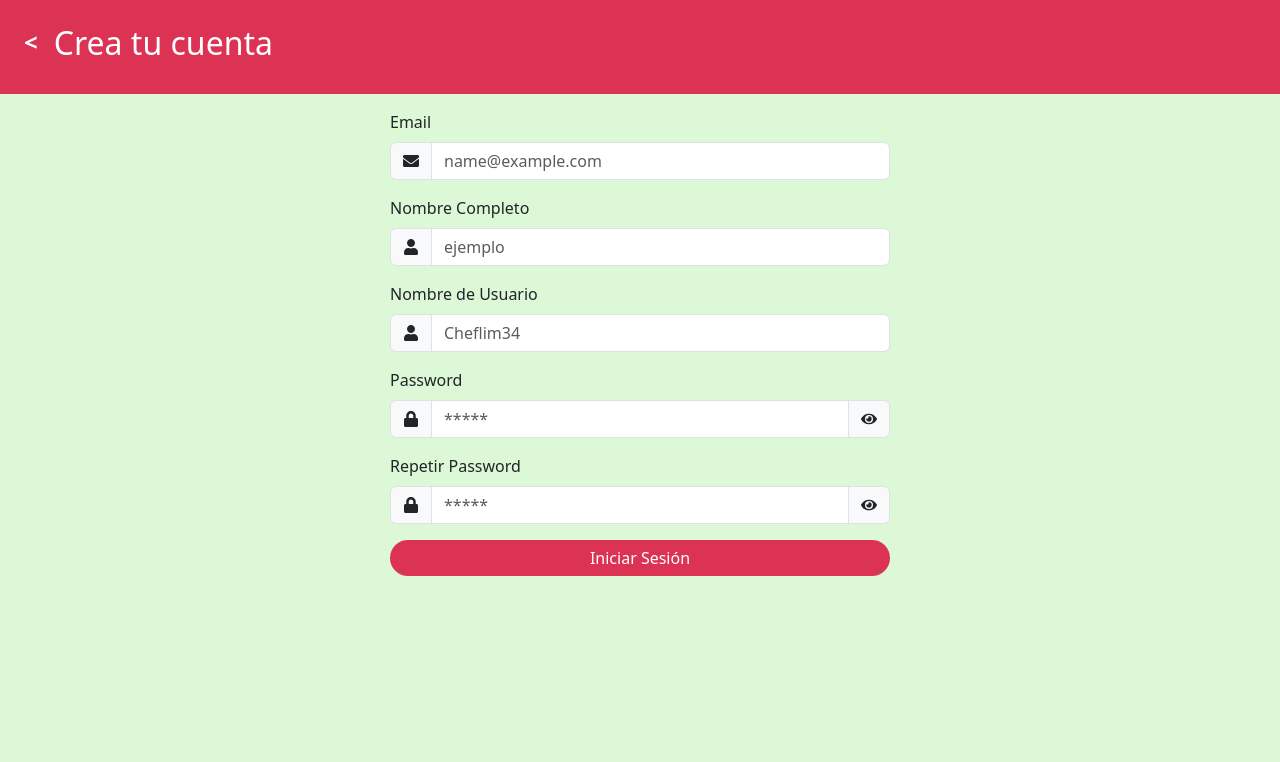
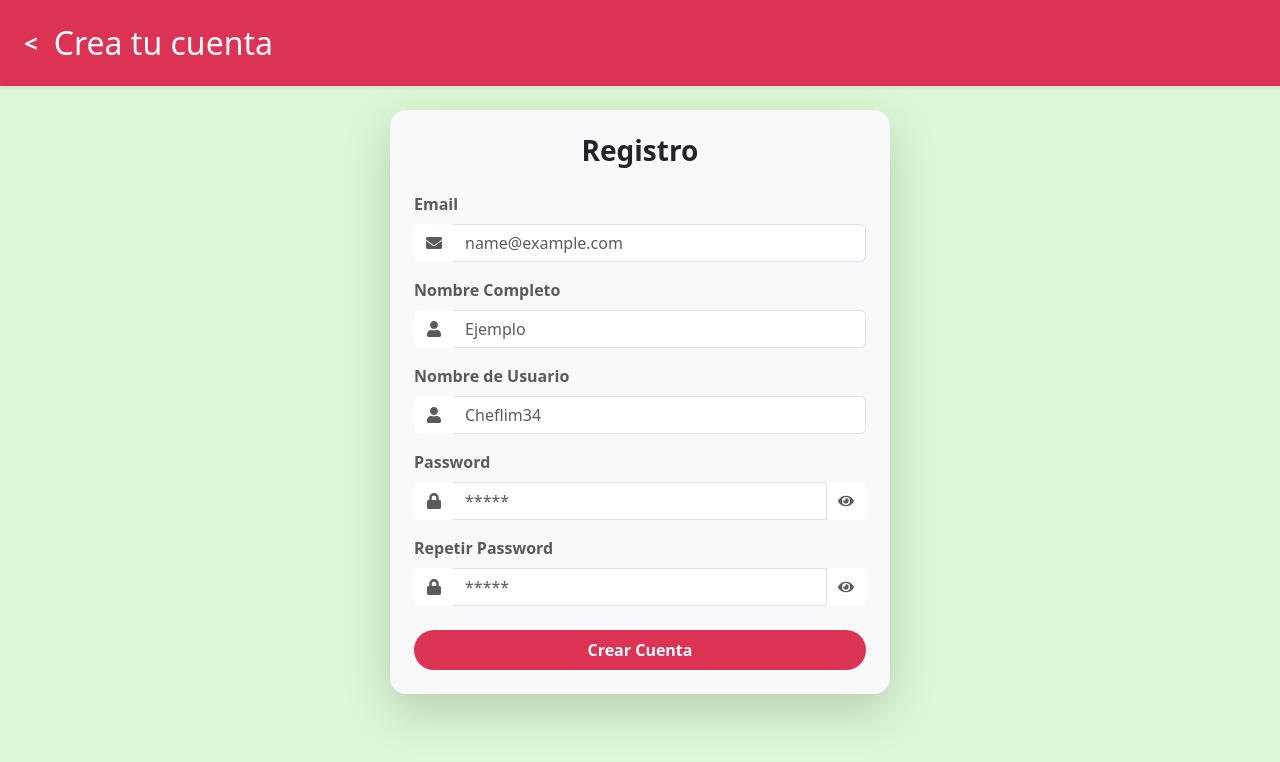
Before and after one commit to oeportil/CheflimFrontend, a React (Vite) app: page /register in a window 1280 px wide. Shown: the top 762 px of the page. Built offline with nearby package versions, Linux system fonts and the light colour scheme.

Commit message:
implementando react-toastify y registro de cuenta terminado

```diff
--- a/src/Register.tsx
+++ b/src/Register.tsx
@@ -3,132 +3,211 @@ import { Link } from "react-router-dom";
 import { FaEnvelope, FaUser, FaLock, FaEye, FaEyeSlash } from "react-icons/fa"; // Importa los íconos necesarios
 import { useState } from "react";
 import "./styles/registerStyles.css";
+import { useNavigate } from "react-router-dom";
 import { registerSchema } from "./libs/Schemas";
+import axios from "axios";
+import { toast } from "react-toastify";
 
 const Register = () => {
+  const navigate = useNavigate();
   //states para ver las passwords
   const [showPassword, setShowPassword] = useState<boolean>(false);
   const [showRepeatPassword, setShowRepeatPassword] = useState<boolean>(false);
 
   //función de registro
-  const registerAccount = (event: React.FormEvent<HTMLFormElement>) => {
+  const registerAccount = async (event: React.FormEvent<HTMLFormElement>) => {
     event.preventDefault();
-
+    //se crea un formData tomando en cuenta el evento del form
     const formData = new FormData(event.currentTarget);
-
+    //asi se toman los datos(con los names de los inputs)
     const data = {
-      email: formData.get("email"),
-      nombreCompleto: formData.get("nombreCompleto"),
-      nombreUsuario: formData.get("nombreUsuario"),
-      password: formData.get("password"),
+      correo: formData.get("email"),
+      nombre: formData.get("nombreCompleto"),
+      usuario: formData.get("nombreUsuario"),
+      contrasena: formData.get("password"),
     };
-
+    //verifica que los datos cumplan con el esquema
     const userData = registerSchema.safeParse(data);
     //si algo no cuadra tira error
     if (!userData.success) {
       userData.error.issues.forEach((issue) => {
-        console.log(issue.message);
+        toast.error(issue.message);
       });
       return;
     }
-
+    //el campo de repetir password lo tomo aparte para validarlo despues
     const repetirPassword = formData.get("repetirPassword");
 
-    if (repetirPassword != data.password) {
-      console.log("AAAAAAA");
+    if (repetirPassword != data.contrasena) {
+      toast.warn("Las passwords no coinciden");
       return;
+    }
+    //acá se valida que el usuairo no exista y se crea si no esta
+    try {
+      const userExist = await axios.post(
+        `${import.meta.env.VITE_API}/checkifuser`,
+        userData.data
+      );
+
+      if (!userExist.data.validacion!) {
+        //esta crea el usuario
+        const { data } = await axios.post(
+          `${import.meta.env.VITE_API}/createuser`,
+          userData.data
+        );
+        console.log(data);
+        const { token, id_usuario } = data; // Extrae el token y el ID del usuario
+
+        // Guarda solo el token y el ID del usuario en el localStorage
+        localStorage.setItem(
+          "userSession",
+          JSON.stringify({ token, id_usuario })
+        );
+
+        toast.success("Usuario creado correctamente");
+        navigate("/");
+        return;
+      }
+      toast.error("El usuario ya esta registrado");
+    } catch (e) {
+      toast.error("Ocurrio algo inesperado " + e);
     }
   };
 
   return (
     <>
-      <div className="bg-red d-flex gap-3 p-4 text-white">
-        <Link to={"/login"} className="text-white fs-4 fw-bolder">
-          {" "}
-          {"<"}{" "}
+      <div className="bg-red d-flex align-items-center gap-3 p-4 text-white shadow-sm">
+        <Link to={"/login"} className="text-white fs-4 fw-bold">
+          {"<"}
         </Link>
-        <h2 className="">Crea tu cuenta</h2>
+        <h2 className="m-0">Crea tu cuenta</h2>
       </div>
-      <div className="d-flex justify-content-center mt-3">
-        <Form className="register-max-w" onSubmit={registerAccount}>
+
+      <div className="d-flex justify-content-center mt-4">
+        <Form
+          className="register-max-w p-4 rounded-4 shadow-lg bg-light"
+          onSubmit={registerAccount}
+        >
+          <h3 className="text-center mb-4 text-dark fw-bold">Registro</h3>
+
           <Form.Group className="mb-3">
-            <Form.Label>Email</Form.Label>
+            <Form.Label htmlFor="email" className="fw-semibold text-muted">
+              Email
+            </Form.Label>
             <InputGroup>
-              <InputGroup.Text>
-                <FaEnvelope />
+              <InputGroup.Text className="bg-white border-0">
+                <FaEnvelope className="text-muted" />
               </InputGroup.Text>
               <Form.Control
+                id="email"
                 type="email"
                 placeholder="name@example.com"
                 name="email"
+                className="border-start-0"
               />
             </InputGroup>
           </Form.Group>
+
           <Form.Group className="mb-3">
-            <Form.Label>Nombre Completo</Form.Label>
+            <Form.Label htmlFor="name" className="fw-semibold text-muted">
+              Nombre Completo
+            </Form.Label>
             <InputGroup>
-              <InputGroup.Text>
-                <FaUser />
+              <InputGroup.Text className="bg-white border-0">
+                <FaUser className="text-muted" />
               </InputGroup.Text>
               <Form.Control
+                id="name"
                 type="text"
-                placeholder="ejemplo"
+                placeholder="Ejemplo"
                 name="nombreCompleto"
+                className="border-start-0"
               />
             </InputGroup>
           </Form.Group>
+
           <Form.Group className="mb-3">
-            <Form.Label>Nombre de Usuario</Form.Label>
+            <Form.Label htmlFor="userName" className="fw-semibold text-muted">
+              Nombre de Usuario
+            </Form.Label>
             <InputGroup>
-              <InputGroup.Text>
-                <FaUser />
+              <InputGroup.Text className="bg-white border-0">
+                <FaUser className="text-muted" />
               </InputGroup.Text>
               <Form.Control
+                id="userName"
                 type="text"
                 placeholder="Cheflim34"
                 name="nombreUsuario"
+                className="border-start-0"
               />
             </InputGroup>
           </Form.Group>
+
           <Form.Group className="mb-3">
-            <Form.Label>Password</Form.Label>
+            <Form.Label htmlFor="password" className="fw-semibold text-muted">
+              Password
+            </Form.Label>
             <InputGroup>
-              <InputGroup.Text>
-                <FaLock />
+              <InputGroup.Text className="bg-white border-0">
+                <FaLock className="text-muted" />
               </InputGroup.Text>
               <Form.Control
+                id="password"
                 type={showPassword ? "text" : "password"}
                 placeholder={showPassword ? "Password" : "*****"}
                 name="password"
+                className="border-start-0"
               />
-              <InputGroup.Text onClick={() => setShowPassword(!showPassword)}>
-                {showPassword ? <FaEyeSlash /> : <FaEye />}
+              <InputGroup.Text
+                className="bg-white border-0"
+                onClick={() => setShowPassword(!showPassword)}
+              >
+                {showPassword ? (
+                  <FaEyeSlash className="text-muted" />
+                ) : (
+                  <FaEye className="text-muted" />
+                )}
               </InputGroup.Text>
             </InputGroup>
           </Form.Group>
-          <Form.Group className="mb-3">
-            <Form.Label>Repetir Password</Form.Label>
+
+          <Form.Group className="mb-4">
+            <Form.Label
+              htmlFor="repeatPassword"
+              className="fw-semibold text-muted"
+            >
+              Repetir Password
+            </Form.Label>
             <InputGroup>
-              <InputGroup.Text>
-                <FaLock />
+              <InputGroup.Text className="bg-white border-0">
+                <FaLock className="text-muted" />
               </InputGroup.Text>
               <Form.Control
+                id="repeatPassword"
                 type={showRepeatPassword ? "text" : "password"}
                 placeholder={showRepeatPassword ? "Repetir password" : "*****"}
                 name="repetirPassword"
+                className="border-start-0 "
               />
               <InputGroup.Text
+                className="bg-white border-0"
                 onClick={() => setShowRepeatPassword(!showRepeatPassword)}
               >
-                {showRepeatPassword ? <FaEyeSlash /> : <FaEye />}
+                {showRepeatPassword ? (
+                  <FaEyeSlash className="text-muted" />
+                ) : (
+                  <FaEye className="text-muted" />
+                )}
               </InputGroup.Text>
             </InputGroup>
           </Form.Group>
+
           <Button
             type="submit"
-            className="bg-red bg-red-hover border-0 rounded-5 w-100"
+            className="bg-red border-0 rounded-pill w-100 py-2 text-white fw-bold "
           >
-            Iniciar Sesión
+            Crear Cuenta
           </Button>
         </Form>
       </div>
--- a/src/libs/Schemas/index.ts
+++ b/src/libs/Schemas/index.ts
@@ -1,8 +1,8 @@
 import { z } from "zod";
 
 export const registerSchema = z.object({
-  email: z.string().email("Email obligatorio"),
-  nombreCompleto: z.string().min(1, "Tu nombre completo debe ser obligatorio"),
-  nombreUsuario: z.string().min(1, "Tu nombre de usuario no debe estar vacio"),
-  password: z.string().min(5, "La password debe ser mayor a 5 caracteres"),
+  correo: z.string().email("Email obligatorio"),
+  nombre: z.string().min(1, "Tu nombre completo debe ser obligatorio"),
+  usuario: z.string().min(1, "Tu nombre de usuario no debe estar vacio"),
+  contrasena: z.string().min(5, "La password debe ser mayor a 5 caracteres"),
 });
--- a/src/main.tsx
+++ b/src/main.tsx
@@ -1,12 +1,15 @@
-import { StrictMode } from 'react'
-import { createRoot } from 'react-dom/client'
-import 'bootstrap/dist/css/bootstrap.min.css';
-import { RouterProvider } from 'react-router-dom';
-import { router } from './router.tsx';
+import { StrictMode } from "react";
+import { createRoot } from "react-dom/client";
+import "bootstrap/dist/css/bootstrap.min.css";
+import { RouterProvider } from "react-router-dom";
+import { router } from "./router.tsx";
 import "./styles/globalStyles.css";
+import { ToastContainer } from "react-toastify";
+import "react-toastify/dist/ReactToastify.css";
 
-createRoot(document.getElementById('root')!).render(
+createRoot(document.getElementById("root")!).render(
   <StrictMode>
     <RouterProvider router={router} />
-  </StrictMode>,
-)
+    <ToastContainer pauseOnHover={false} />
+  </StrictMode>
+);
```
